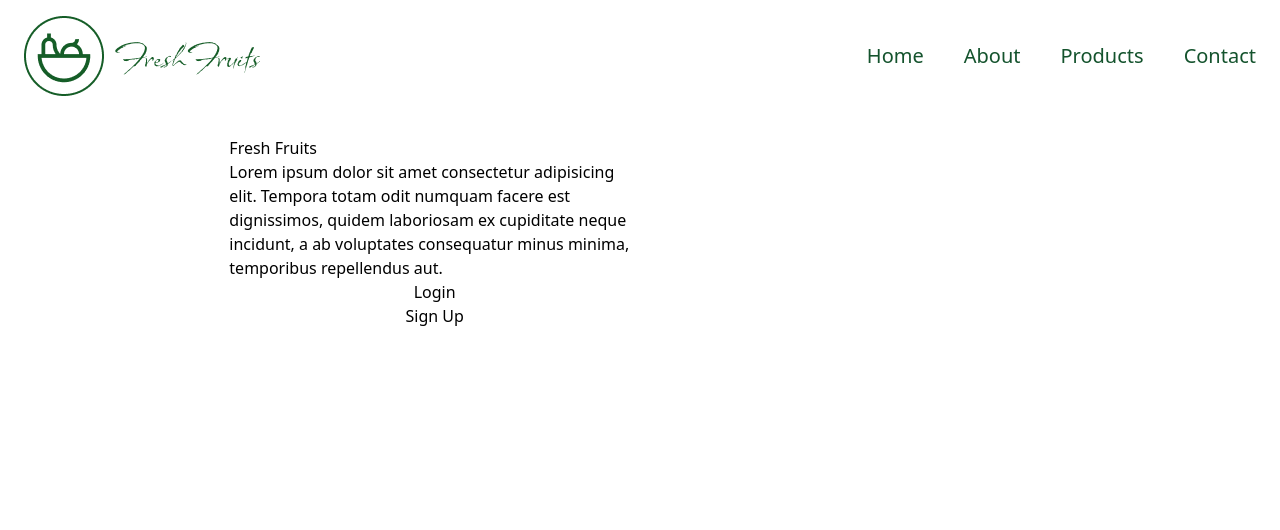
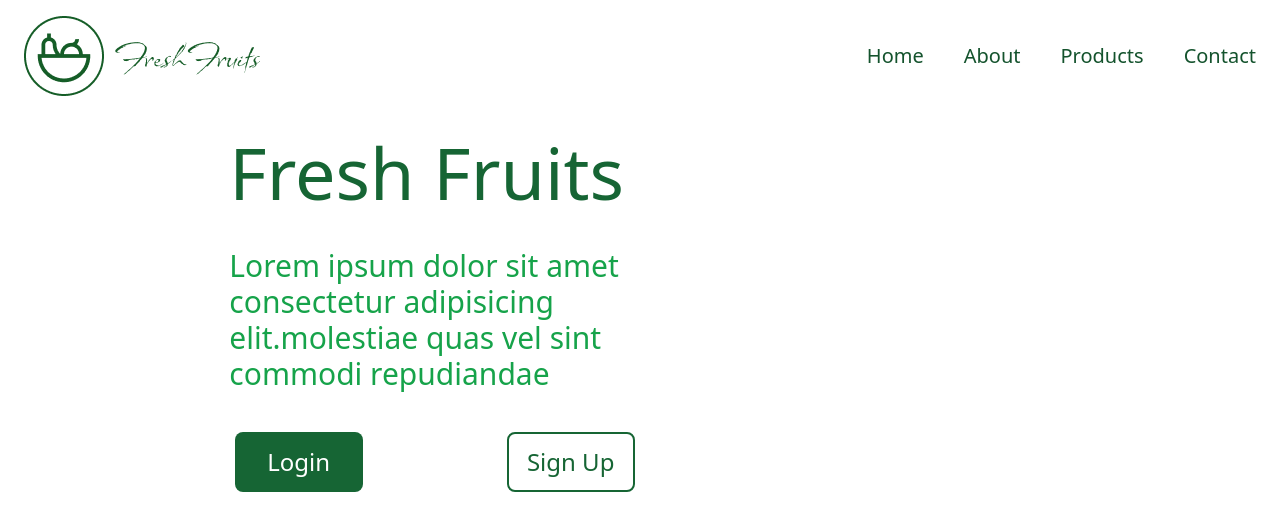
Before and after one commit to Sandun-Induranga/Fruit-Market, a React (Create React App) app in the folder Frontend/frontend/: page / in a window 1280 px wide. Shown: the top 530 px of the page. Built offline with nearby package versions, Linux system fonts and the light colour scheme.

Commit message:
Home Component Updated

```diff
--- a/Frontend/frontend/src/pages/Home/Home.tsx
+++ b/Frontend/frontend/src/pages/Home/Home.tsx
@@ -7,16 +7,20 @@ export default class Home extends Component {
         <aside className="p-6 h-full">
           <section className="w-2/3 h-full flex flex-col justify-center items-center">
             <div className="w-1/2 flex flex-col">
-              <h1>Fresh Fruits</h1>
-              <p className="">
-                Lorem ipsum dolor sit amet consectetur adipisicing elit. Tempora
-                totam odit numquam facere est dignissimos, quidem laboriosam ex
-                cupiditate neque incidunt, a ab voluptates consequatur minus
-                minima, temporibus repellendus aut.
+              <h1 className="text-7xl text-green-800 mb-10">Fresh Fruits</h1>
+              <p className="text-3xl text-green-600">
+                Lorem ipsum dolor sit amet consectetur adipisicing
+                elit.molestiae quas vel sint commodi repudiandae
               </p>
             </div>
-            <button>Login</button>
-            <button>Sign Up</button>
+            <div className="flex gap-36 mt-10 text-2xl">
+              <button className="bg-green-800 w-32 py-3 rounded-lg text-white">
+                Login
+              </button>
+              <button className="bg-white border-2 border-green-800 w-32 py-3 rounded-lg text-green-800">
+                Sign Up
+              </button>
+            </div>
           </section>
           <section className="w-1/2"></section>
         </aside>
```
